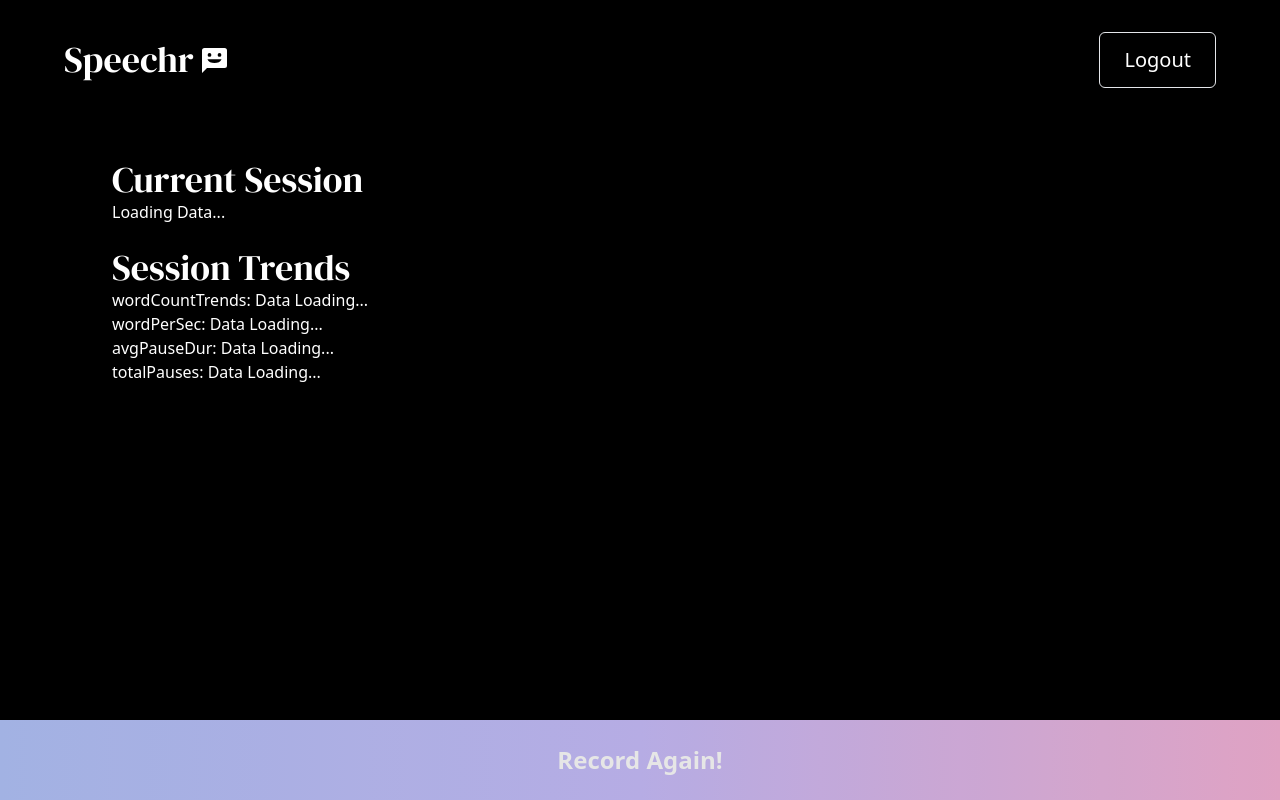
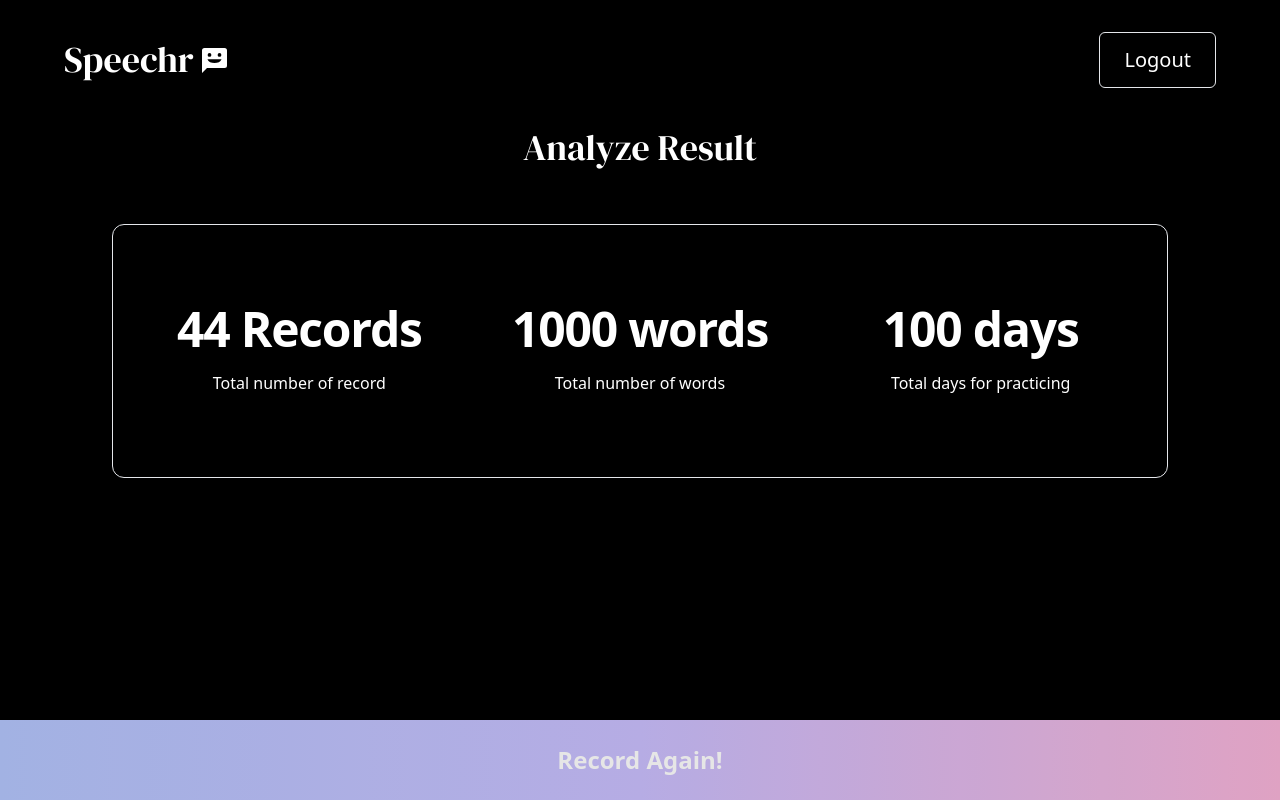
Before and after one commit to VelocirabbitTeam/SpeakEasy, a React app: page /results in a window 1280 px wide. Built offline with nearby package versions, Linux system fonts and the light colour scheme; sample sign-in values are in the browser's storage; what mic-recorder-to-mp3 would draw is missing.

Commit message:
edit name for WebSocket

```diff
--- /dev/null
+++ b/client/components/Result.jsx
@@ -0,0 +1,32 @@
+import React from "react";
+
+const Result = ({result}) => {
+  return (
+    <div class="text-white py-32 md:py-20  border rounded-xl">
+      <div class="mx-auto max-w-7xl px-6 lg:px-8">
+        <dl class="grid grid-cols-1 gap-x-8 gap-y-16 text-center lg:grid-cols-3">
+          <div class="mx-auto flex max-w-xs flex-col gap-y-4">
+            <dt class="hover:text-pink-300 text-base leading-7 ">Total number of record</dt>
+            <dd class="hover:text-indigo-400 order-first text-3xl font-semibold tracking-tight  sm:text-5xl">
+              44 Records
+            </dd>
+          </div>
+          <div class="mx-auto flex max-w-xs flex-col gap-y-4">
+            <dt class="hover:text-pink-300 text-base leading-7 ">Total number of words</dt>
+            <dd class="hover:text-indigo-400 order-first text-3xl font-semibold tracking-tight sm:text-5xl">
+              1000 words
+            </dd>
+          </div>
+          <div class="mx-auto flex max-w-xs flex-col gap-y-4">
+            <dt class="hover:text-pink-300 text-base leading-7 ">Total days for practicing</dt>
+            <dd class="hover:text-indigo-400 order-first text-3xl font-semibold tracking-tight  sm:text-5xl">
+              100 days
+            </dd>
+          </div>
+        </dl>
+      </div>
+    </div>
+  );
+};
+
+export default Result;
--- a/client/components/WebSocket.jsx
+++ b/client/components/WebSocketCom.jsx
@@ -1,7 +1,7 @@
 import React, { useEffect, useState } from "react";
 import { Link } from "react-router-dom";
 
-export default function WebSocket() {
+export default function WebSocketCom() {
   const [initialized, setInitialized] = useState(false);
   const [re, setRe] = useState(false);
 
--- a/client/containers/PlayContainer.jsx
+++ b/client/containers/PlayContainer.jsx
@@ -1,6 +1,6 @@
 import React from 'react';
 import Record from '../components/Record.jsx';
-import WebSocket from '../components/WebSocket.jsx';
+import WebSocketCom from '../components/WebSocketCom.jsx';
 
 const PlayContainer = () => {
   return (
@@ -32,7 +32,7 @@ const PlayContainer = () => {
 
       <div className=" items-center">
           {/* <Record /> */}
-          <WebSocket />
+          <WebSocketCom />
       </div>
 
     </div>
--- a/client/containers/ResultContainer.jsx
+++ b/client/containers/ResultContainer.jsx
@@ -4,6 +4,7 @@ import CurrentSession from "../components/CurrentSession.jsx";
 import SessionTrends from "../components/SessionTrends.jsx";
 import { useDispatch, useSelector } from "react-redux";
 import { Link } from "react-router-dom";
+import Result from "../components/Result.jsx";
 
 const ResultContainer = () => {
   const { isLoggedIn, sessionData } = useSelector((state) => state.user);
@@ -30,6 +31,7 @@ const ResultContainer = () => {
   return (
     <>
       <div className="bg-black text-white relative overflow-scroll min-h-screen">
+
         {/* ---------------------------------------------------- */}
         <div className="grid grid-cols-2 py-8 px-16">
           <div className="col-span-1 flex items-center text-4xl">
@@ -59,21 +61,25 @@ const ResultContainer = () => {
         </div>
 
         {/* ---------------------------------------------------- */}
-        <div className="px-28 pt-10">
-          <CurrentSession
+        <div className="px-28 text-center pt-2">
+          {/* <CurrentSession
             className="curr-session-div"
             currSession={currSession}
-          />
+          /> */}
 
           {/* ---------------------------------------------------- */}
-          <h1 className="text-4xl mt-6">Session Trends</h1>
-          <SessionTrends dataArr={wordCountTrends} title="wordCountTrends" />
+          <h1 className="text-4xl mb-14">Analyze Result</h1>
+          {/* <SessionTrends dataArr={wordCountTrends} title="wordCountTrends" />
           <SessionTrends dataArr={wordPerSec} title="wordPerSec" />
           <SessionTrends dataArr={avgPauseDur} title="avgPauseDur" />
-          <SessionTrends dataArr={totalPauses} title="totalPauses" />
+          <SessionTrends dataArr={totalPauses} title="totalPauses" /> */}
 
 
+          {/* RESULT --------------------------------------------------- */}
+          <Result />
 
+
+          {/* RECORD BUTTON---------------------------------------------------- */}
           <div
             className="w-full flex justify-center
           fixed bottom-0 right-0 z-20 py-6
@@ -99,34 +105,3 @@ const ResultContainer = () => {
 };
 
 export default ResultContainer;
-
-{
-  /* <div className="bg-black h-100vh text-white">
-  <div className="grid grid-cols-2 py-8 px-12">
-    <div className="col-span-1 flex items-center text-4xl">
-      <h3 className="mr-2">Speechr</h3>
-      <svg
-        className="logo-icon"
-        xmlns="http://www.w3.org/2000/svg"
-        width="200"
-        height="200"
-        viewBox="0 0 20 20"
-      >
-        <path
-          fill="currentColor"
-          d="M18 0H2a2 2 0 0 0-2 2v18l4-4h14a2 2 0 0 0 2-2V2a2 2 0 0 0-2-2zm-4 4a1.5 1.5 0 1 1-1.5 1.5A1.5 1.5 0 0 1 14 4zM6 4a1.5 1.5 0 1 1-1.5 1.5A1.5 1.5 0 0 1 6 4zm4 8c-2.61 0-4.83-.67-5.65-3h11.3c-.82 2.33-3.04 3-5.65 3z"
-        />
-      </svg>
-    </div>
-
-    <div className="col-span-1 flex justify-end text-xl">
-      <button
-        className="border py-2 px-4 rounded-md
-    hover:bg-gradient-to-r from-indigo-500 via-purple-500 to-pink-300"
-      >
-        Logout
-      </button>
-    </div>
-  </div>
-</div>; */
-}
```
Also changed, not shown: client/components/History.jsx (added), 1 other file (tests, documents, lock files or other folders).
